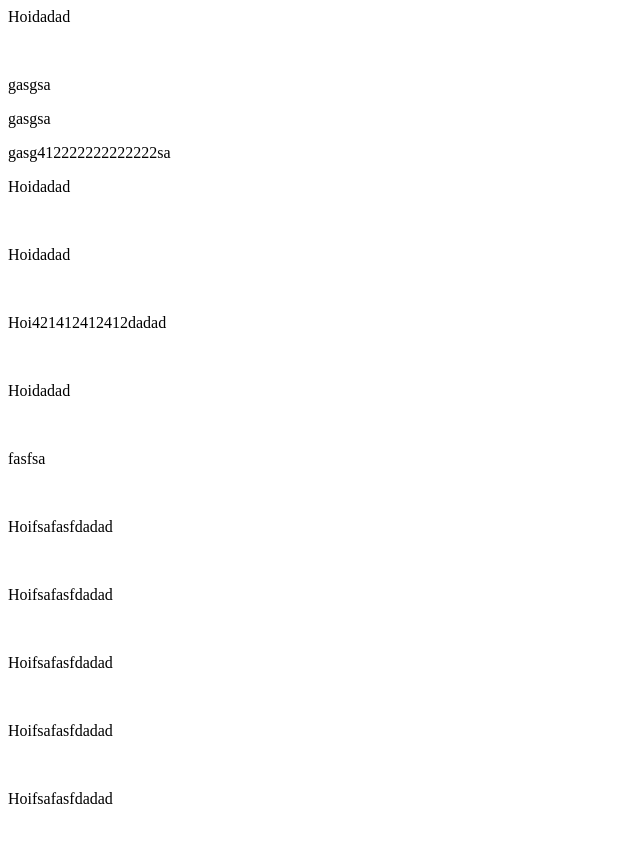
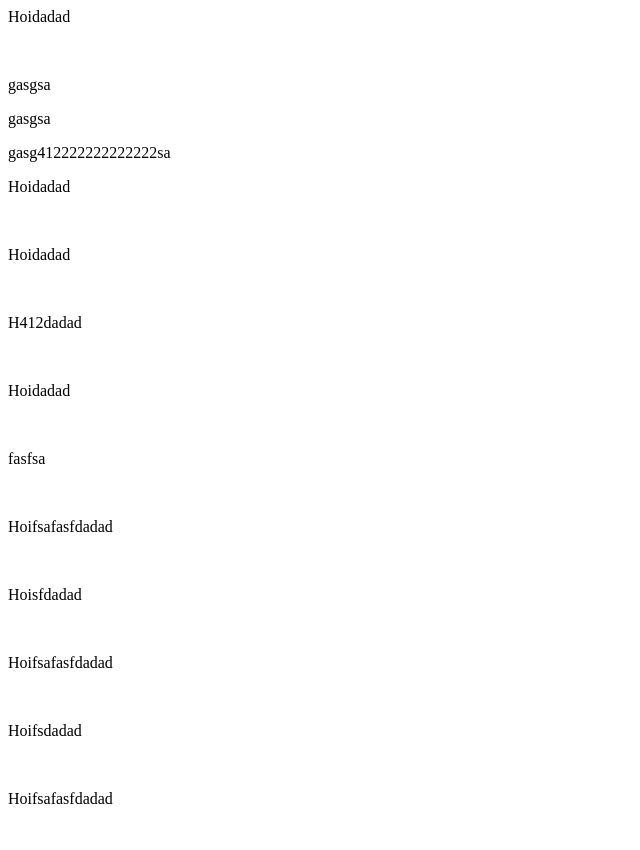
Before and after one commit to Qualiteit/projectschool, a PHP site: page /hoi.php in a window 1280 px wide. Shown: the whole page, without its empty margins (0-640 px from the left). Run offline with PHP 8.4, Linux system fonts and the light colour scheme.

Commit message:
Update hoi.php

```diff
--- a/hoi.php
+++ b/hoi.php
@@ -5,12 +5,12 @@
     <p>gasg412222222222222sa</p>
     <p>Hoidadad</p><br>
     <p>Hoidadad</p><br>
-    <p>Hoi421412412412dadad</p><br>
+    <p>H412dadad</p><br>
     <p>Hoidadad</p><br>
     <p>fasfsa</p><br>
     <p>Hoifsafasfdadad</p><br>
+    <p>Hoisfdadad</p><br>
     <p>Hoifsafasfdadad</p><br>
-    <p>Hoifsafasfdadad</p><br>
-    <p>Hoifsafasfdadad</p><br>
+    <p>Hoifsdadad</p><br>
     <p>Hoifsafasfdadad</p><br>
 </html>
```
